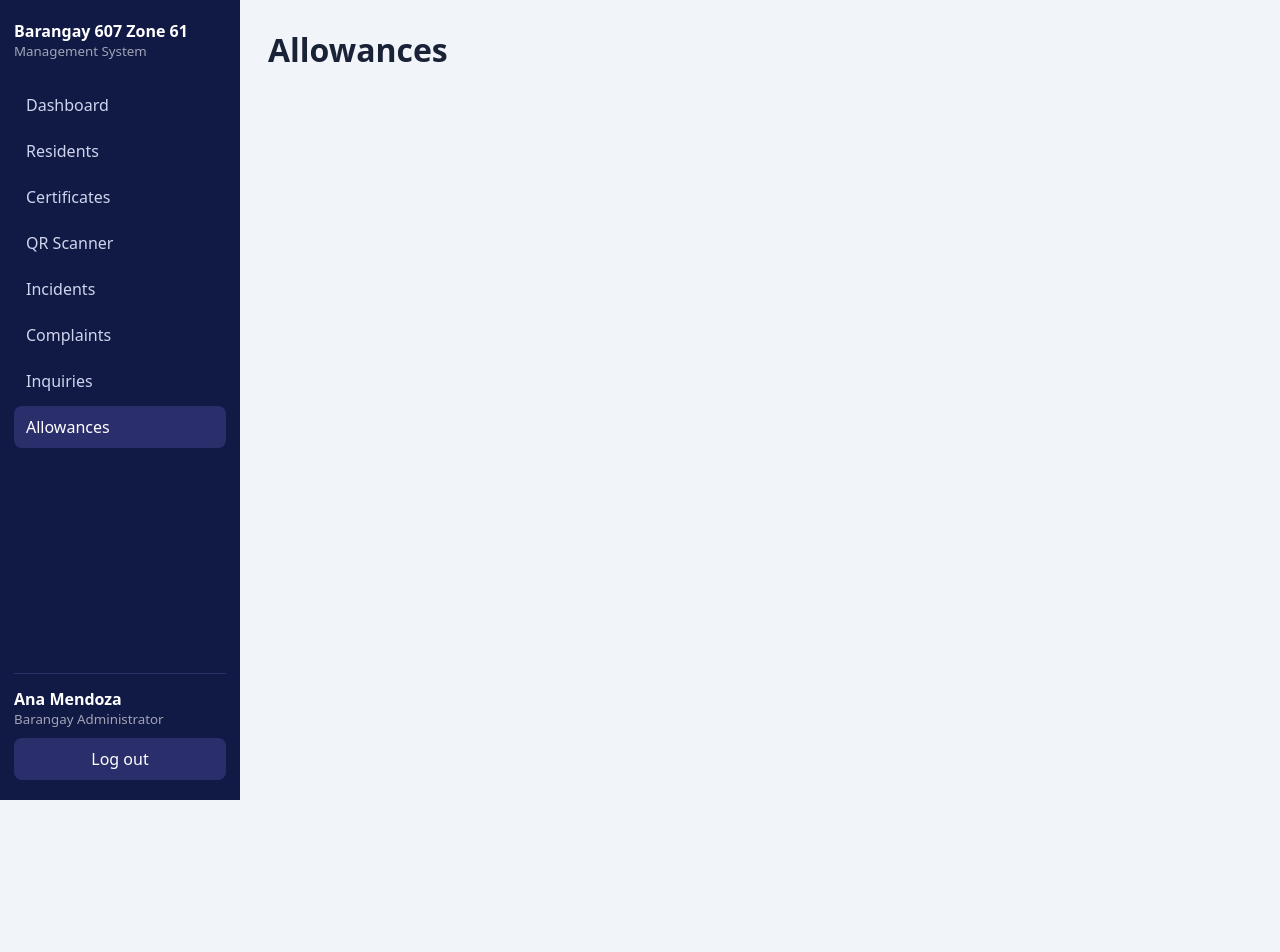
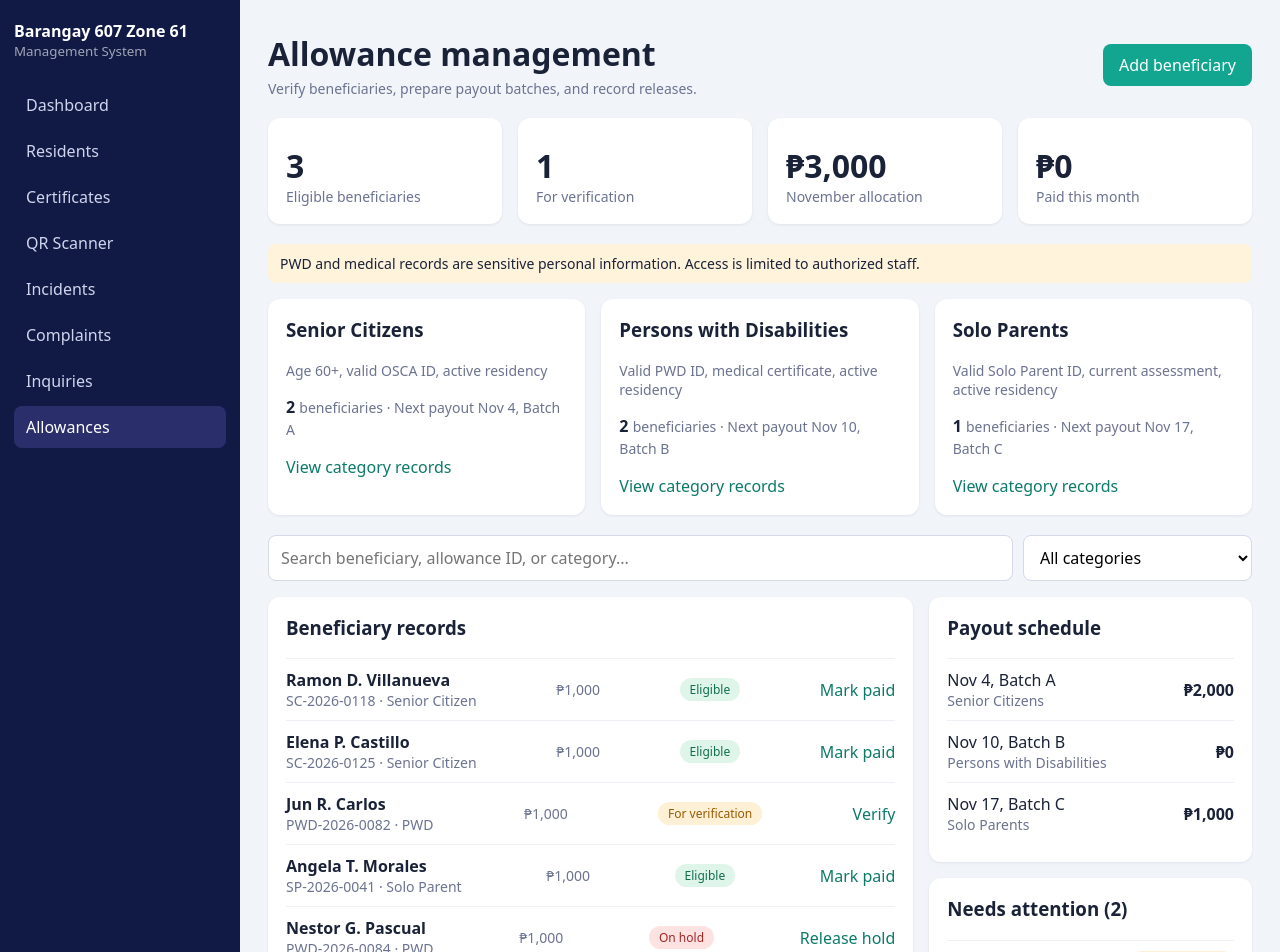
Before and after one commit to mksalinsub-prog/Emtech_Group1_Project, a React (Vite) app in the folder client/: page /allowances in a window 1280 px wide. Shown: the top 952 px of the page. Before the commit the page ends 800 px from the top, so only its background shows below. Built offline with nearby package versions, Linux system fonts and the light colour scheme.

Commit message:
Build allowance management with beneficiaries, categories and payout schedule

```diff
--- a/client/src/pages/Allowances.jsx
+++ b/client/src/pages/Allowances.jsx
@@ -1,3 +1,128 @@
+import { useState } from 'react'
+import StatusBadge from '../components/StatusBadge'
+import { beneficiaries as seed, allowanceCategories } from '../data/assistance'
+
+const peso = (n) => `\u20B1${n.toLocaleString('en-PH')}`
+const prefix = { 'Senior Citizen': 'SC', PWD: 'PWD', 'Solo Parent': 'SP' }
+const amount = 1000
+
 export default function Allowances() {
-  return <h1>Allowances</h1>
+  const [items, setItems] = useState(seed)
+  const [query, setQuery] = useState('')
+  const [category, setCategory] = useState('all')
+  const [showForm, setShowForm] = useState(false)
+  const [form, setForm] = useState({ name: '', category: 'Senior Citizen' })
+
+  const q = query.trim().toLowerCase()
+  const shown = items.filter((b) => (category === 'all' || b.category === category) && (!q || [b.name, b.id].join(' ').toLowerCase().includes(q)))
+  const count = (s) => items.filter((b) => b.status === s).length
+  const allocation = items.filter((b) => ['Eligible', 'Paid'].includes(b.status)).length * amount
+  const attention = items.filter((b) => ['For verification', 'On hold'].includes(b.status))
+
+  function setStatus(id, status) {
+    setItems(items.map((b) => (b.id === id ? { ...b, status } : b)))
+  }
+
+  function add(e) {
+    e.preventDefault()
+    const id = `${prefix[form.category]}-2026-${String(130 + items.length).padStart(4, '0')}`
+    setItems([...items, { id, name: form.name, category: form.category, status: 'For verification' }])
+    setForm({ name: '', category: 'Senior Citizen' })
+    setShowForm(false)
+  }
+
+  return (
+    <div>
+      <div className="page-head">
+        <div>
+          <h1>Allowance management</h1>
+          <p className="muted">Verify beneficiaries, prepare payout batches, and record releases.</p>
+        </div>
+        <button className="btn" onClick={() => setShowForm(!showForm)}>{showForm ? 'Close form' : 'Add beneficiary'}</button>
+      </div>
+
+      {showForm && (
+        <form className="card" onSubmit={add} style={{ marginBottom: 16 }}>
+          <h3>Add beneficiary</h3>
+          <div className="form-grid">
+            <label>Full name<input value={form.name} onChange={(e) => setForm({ ...form, name: e.target.value })} required /></label>
+            <label>Category
+              <select value={form.category} onChange={(e) => setForm({ ...form, category: e.target.value })}>
+                {allowanceCategories.map((c) => <option key={c.id} value={c.id}>{c.name}</option>)}
+              </select>
+            </label>
+          </div>
+          <button className="btn" type="submit">Save beneficiary</button>
+        </form>
+      )}
+
+      <div className="stat-grid">
+        <div className="card stat"><div className="stat-value">{count('Eligible')}</div><div className="muted">Eligible beneficiaries</div></div>
+        <div className="card stat"><div className="stat-value">{count('For verification')}</div><div className="muted">For verification</div></div>
+        <div className="card stat"><div className="stat-value">{peso(allocation)}</div><div className="muted">November allocation</div></div>
+        <div className="card stat"><div className="stat-value">{peso(count('Paid') * amount)}</div><div className="muted">Paid this month</div></div>
+      </div>
+
+      <div className="alert">PWD and medical records are sensitive personal information. Access is limited to authorized staff.</div>
+
+      <div className="three-col" style={{ marginTop: 16 }}>
+        {allowanceCategories.map((c) => (
+          <section className="card" key={c.id}>
+            <h3>{c.name}</h3>
+            <p className="muted">{c.rule}</p>
+            <p><strong>{items.filter((b) => b.category === c.id).length}</strong> <span className="muted">beneficiaries &middot; Next payout {c.batch}</span></p>
+            <button className="link-btn" onClick={() => setCategory(c.id)}>View category records</button>
+          </section>
+        ))}
+      </div>
+
+      <div className="toolbar">
+        <input value={query} onChange={(e) => setQuery(e.target.value)} placeholder="Search beneficiary, allowance ID, or category..." />
+        <select value={category} onChange={(e) => setCategory(e.target.value)}>
+          <option value="all">All categories</option>
+          {allowanceCategories.map((c) => <option key={c.id} value={c.id}>{c.name}</option>)}
+        </select>
+      </div>
+
+      <div className="two-col">
+        <section className="card">
+          <h3>Beneficiary records</h3>
+          {shown.map((b) => (
+            <div className="row" key={b.id}>
+              <div>
+                <strong>{b.name}</strong>
+                <div className="muted">{b.id} &middot; {b.category}</div>
+              </div>
+              <span className="muted">{peso(amount)}</span>
+              <StatusBadge status={b.status} />
+              <span>
+                {b.status === 'Eligible' && <button className="link-btn" onClick={() => setStatus(b.id, 'Paid')}>Mark paid</button>}
+                {b.status === 'For verification' && <button className="link-btn" onClick={() => setStatus(b.id, 'Eligible')}>Verify</button>}
+                {b.status === 'On hold' && <button className="link-btn" onClick={() => setStatus(b.id, 'For verification')}>Release hold</button>}
+              </span>
+            </div>
+          ))}
+          {shown.length === 0 && <p className="muted">No beneficiaries match your search.</p>}
+        </section>
+        <div className="stack">
+          <section className="card">
+            <h3>Payout schedule</h3>
+            {allowanceCategories.map((c) => (
+              <div className="row" key={c.id}>
+                <span>{c.batch}<div className="muted">{c.name}</div></span>
+                <strong>{peso(items.filter((b) => b.category === c.id && ['Eligible', 'Paid'].includes(b.status)).length * c.amount)}</strong>
+              </div>
+            ))}
+          </section>
+          <section className="card">
+            <h3>Needs attention ({attention.length})</h3>
+            {attention.map((b) => (
+              <div className="row" key={b.id}><span>{b.name}</span><StatusBadge status={b.status} /></div>
+            ))}
+            {attention.length === 0 && <p className="muted">All records are verified.</p>}
+          </section>
+        </div>
+      </div>
+    </div>
+  )
 }
```
